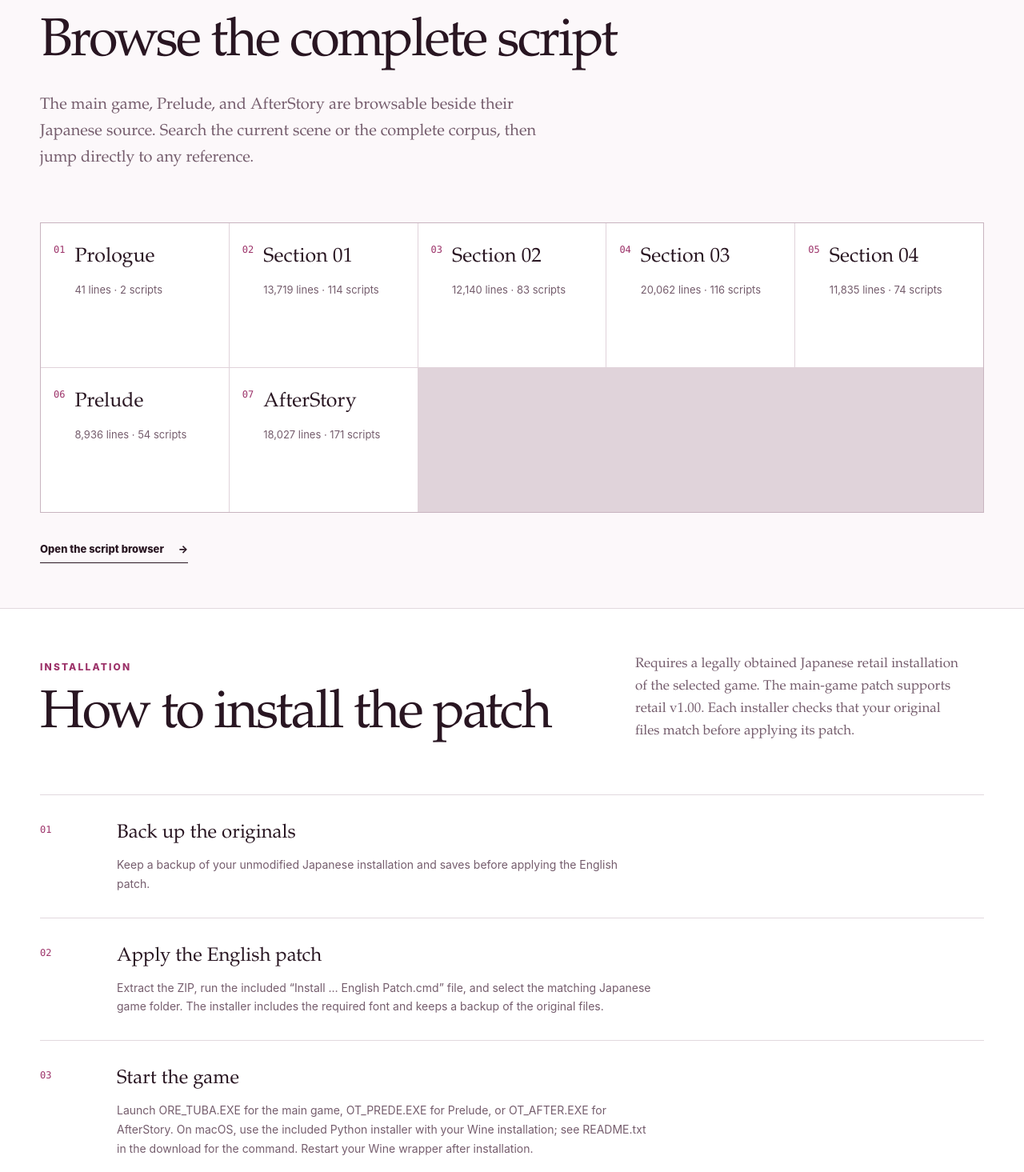
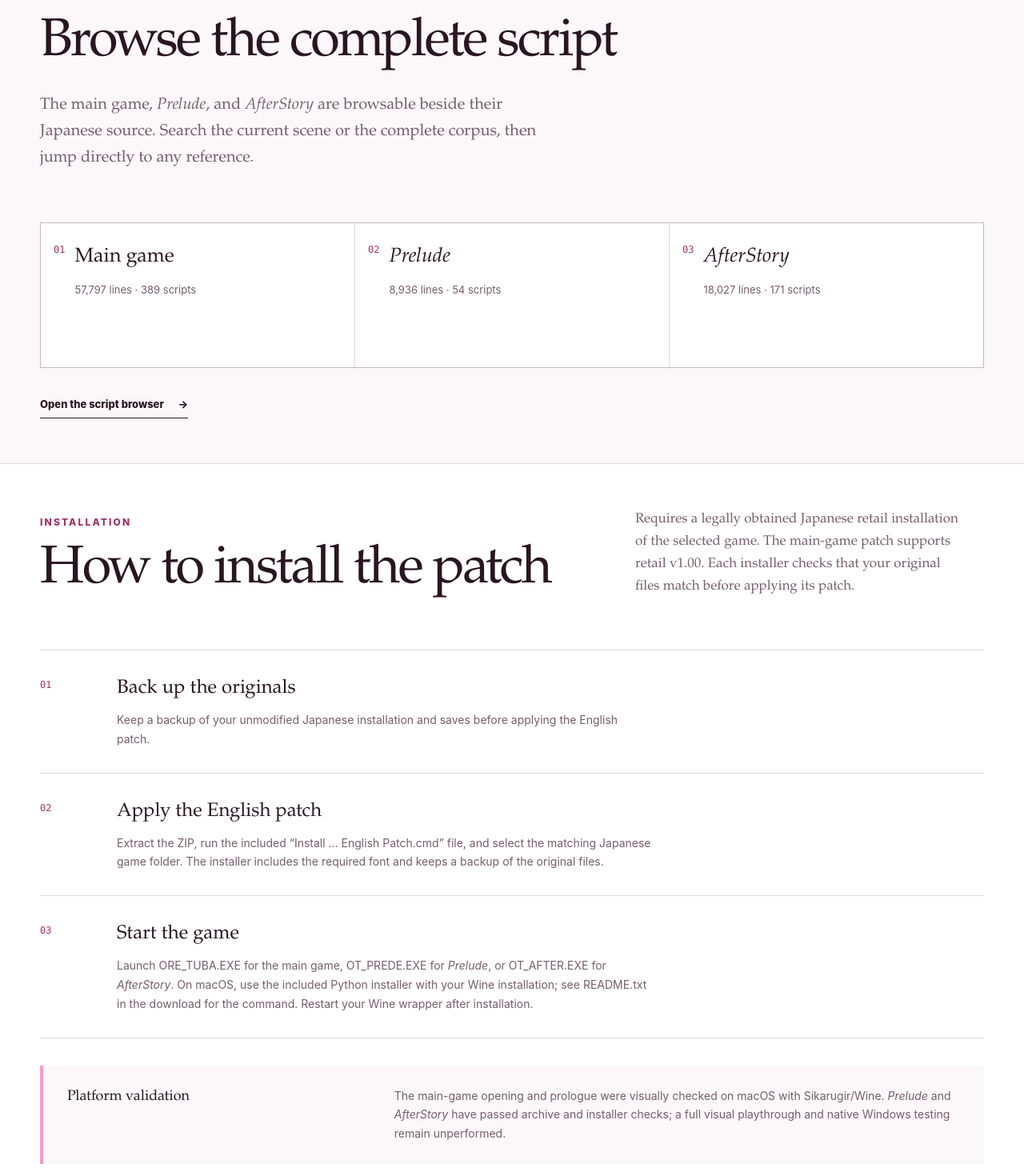
Before and after one commit to MAO-TLs/oretsuba, a Next.js app: page / in a window 1280 px wide. Shown: the part 1145-2610 px from the top of the page at 80% size. Built offline with nearby package versions, Linux system fonts and the light colour scheme.

Commit message:
Group script navigation by game and italicize titles

```diff
--- a/app/page.tsx
+++ b/app/page.tsx
@@ -6,6 +6,11 @@ import index from "../public/script-data/index.json";
 export const dynamic = "force-static";
 
 export default function Home() {
+  const mainRoutes = index.routes.filter(route => !["prelude", "afterstory"].includes(route.id));
+  const games = [
+    { ...mainRoutes[0], label: "Main game", lineCount: mainRoutes.reduce((sum, route) => sum + route.lineCount, 0), scriptCount: mainRoutes.reduce((sum, route) => sum + route.scripts.length, 0) },
+    ...index.routes.filter(route => ["prelude", "afterstory"].includes(route.id)).map(route => ({ ...route, scriptCount: route.scripts.length })),
+  ];
   return (
     <main>
       <InstallAnchorRelease />
@@ -89,13 +94,13 @@ export default function Home() {
           <p className="eyebrow">Read online</p>
           <h2>Browse the complete script</h2>
           <p>
-            The main game, Prelude, and AfterStory are browsable beside their
+            The main game, <em>Prelude</em>, and <em>AfterStory</em> are browsable beside their
             Japanese source. Search the current scene or the complete corpus,
             then jump directly to any reference.
           </p>
         </div>
-        <div className="chapter-grid">
-          {index.routes.filter(route => route.id !== "section-00").map((route, i) => (
+        <div className="chapter-grid game-grid">
+          {games.map((route, i) => (
             <a
               className="chapter-card"
               href={`./script/?route=${route.id}&script=${route.scripts[0].id}`}
@@ -103,8 +108,8 @@ export default function Home() {
             >
               <span className="chapter-number">{String(i + 1).padStart(2, "0")}</span>
               <div>
-                <h3>{route.label}</h3>
-                <p>{route.lineCount.toLocaleString()} lines · {route.scripts.length} scripts</p>
+                <h3>{route.id === "prologue" ? route.label : <em>{route.label}</em>}</h3>
+                <p>{route.lineCount.toLocaleString()} lines · {route.scriptCount} scripts</p>
               </div>
             </a>
           ))}
@@ -146,13 +151,13 @@ export default function Home() {
               <span>03</span>
               <div>
                 <h3>Start the game</h3>
-                <p>Launch ORE_TUBA.EXE for the main game, OT_PREDE.EXE for Prelude, or OT_AFTER.EXE for AfterStory. On macOS, use the included Python installer with your Wine installation; see README.txt in the download for the command. Restart your Wine wrapper after installation.</p>
+                <p>Launch ORE_TUBA.EXE for the main game, OT_PREDE.EXE for <em>Prelude</em>, or OT_AFTER.EXE for <em>AfterStory</em>. On macOS, use the included Python installer with your Wine installation; see README.txt in the download for the command. Restart your Wine wrapper after installation.</p>
               </div>
             </li>
           </ol>
           <aside className="install-warning">
             <strong>Platform validation</strong>
-            <p>The main-game opening and prologue were visually checked on macOS with Sikarugir/Wine. Prelude and AfterStory have passed archive and installer checks; a full visual playthrough and native Windows testing remain unperformed.</p>
+            <p>The main-game opening and prologue were visually checked on macOS with Sikarugir/Wine. <em>Prelude</em> and <em>AfterStory</em> have passed archive and installer checks; a full visual playthrough and native Windows testing remain unperformed.</p>
           </aside>
         </div>
       </section>
--- a/app/script/ScriptBrowser.tsx
+++ b/app/script/ScriptBrowser.tsx
@@ -1436,7 +1436,7 @@ export function ScriptBrowser() {
           ) : null}
           <div className="script-meta">
             <h2>
-              {activePayload.routeLabel} · {activePayload.scriptId}
+              {["Prelude", "AfterStory"].includes(activePayload.routeLabel) ? <em>{activePayload.routeLabel}</em> : activePayload.routeLabel} · {activePayload.scriptId}
             </h2>
             <p>{activePayload.lineCount.toLocaleString()} source lines</p>
           </div>
@@ -1639,7 +1639,7 @@ export function ScriptBrowser() {
                         setCorpusLimit(CORPUS_BATCH_SIZE);
                       }}
                     >
-                      {route.label}
+                      {["Prelude", "AfterStory"].includes(route.label) ? <em>{route.label}</em> : route.label}
                       <span>{count.toLocaleString()}</span>
                     </button>
                   );
@@ -1703,7 +1703,7 @@ export function ScriptBrowser() {
                             href={resultHref}
                           >
                             <span>
-                              {line.routeLabel} · Script {line.scriptId} ·
+                              {["Prelude", "AfterStory"].includes(line.routeLabel) ? <em>{line.routeLabel}</em> : line.routeLabel} · Script {line.scriptId} ·
                               Line {lineNumber.toLocaleString()}
                             </span>
                             <code>{ref}</code>
--- a/app/script/page.tsx
+++ b/app/script/page.tsx
@@ -4,5 +4,5 @@ import { ScriptBrowser } from "./ScriptBrowser";
 import stats from "../../public/script-data/summary.json";
 export default function ScriptPage() { return <main className="reader-page">
   <header className="reader-header"><SiteNav releaseHref="../" scriptHref="./" currentPage="script" />
-  <div className="reader-intro shell"><p className="eyebrow">Script version {stats.version}</p><h1>Script browser</h1><p>Search the {stats.totalLines.toLocaleString()}-line corpus across <em>Oretachi ni Tsubasa wa Nai</em>, Prelude, and AfterStory, or choose one of {stats.totalScripts} scripts. Japanese and the MAO English translation are presented side by side, with full-script search and direct passage links.</p></div></header>
+  <div className="reader-intro shell"><p className="eyebrow">Script version {stats.version}</p><h1>Script browser</h1><p>Search the {stats.totalLines.toLocaleString()}-line corpus across <em>Oretachi ni Tsubasa wa Nai</em>, <em>Prelude</em>, and <em>AfterStory</em>, or choose one of {stats.totalScripts} scripts. Japanese and the MAO English translation are presented side by side, with full-script search and direct passage links.</p></div></header>
   <ScriptBrowser /><SiteFooter /></main>; }
--- a/app/theme.css
+++ b/app/theme.css
@@ -12,3 +12,5 @@ footer { background: #1f0a18; }
 @media(max-width:900px) { .hero::after { background: linear-gradient(90deg,rgba(26,7,20,.95) 0%,rgba(35,8,26,.84) 58%,rgba(24,5,18,.36) 100%); } }
 /* Five content sections, retaining WA2's tablet and phone breakpoints. */
 @media(min-width:901px) { .chapter-grid { grid-template-columns: repeat(5, minmax(0, 1fr)); } .chapter-card { min-width: 0; padding: 24px 16px; gap: 12px; } }
+
+@media (min-width: 901px) { .chapter-grid.game-grid { grid-template-columns: repeat(3, minmax(0, 1fr)); } }
```
